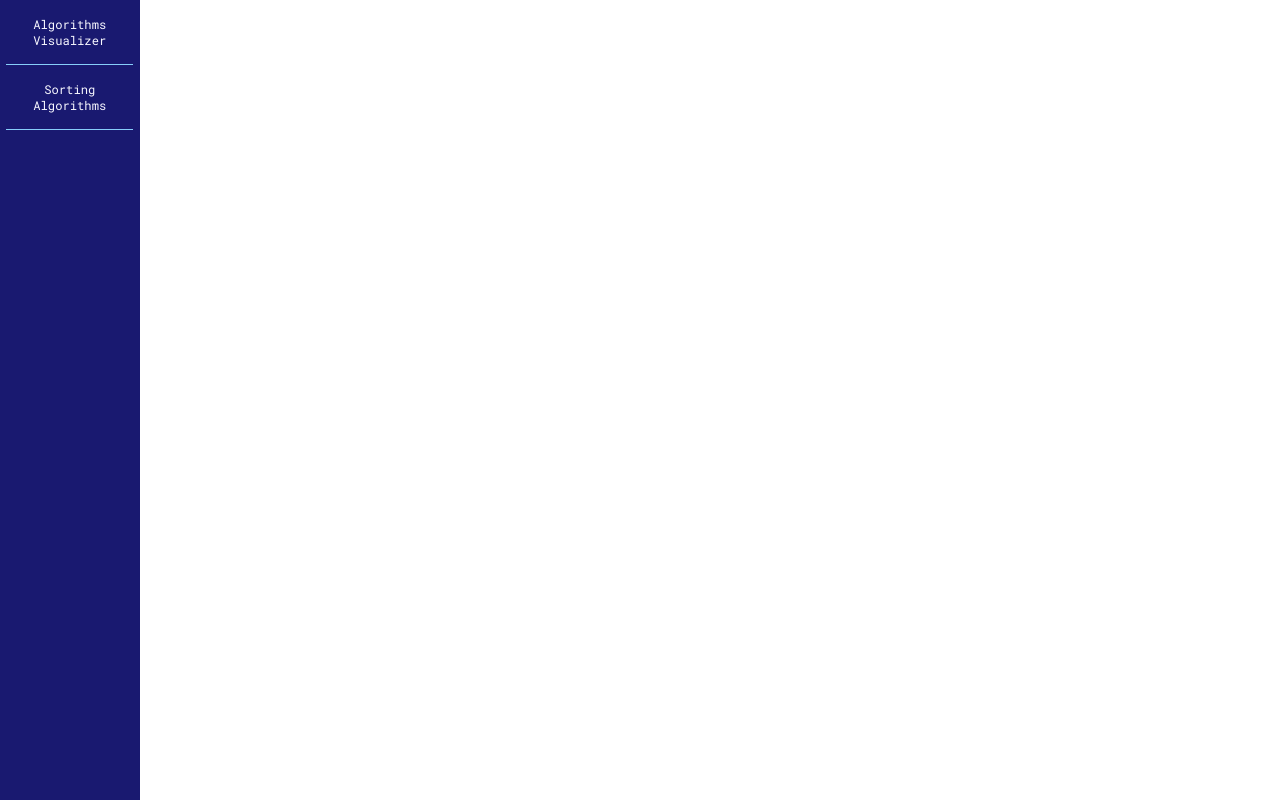
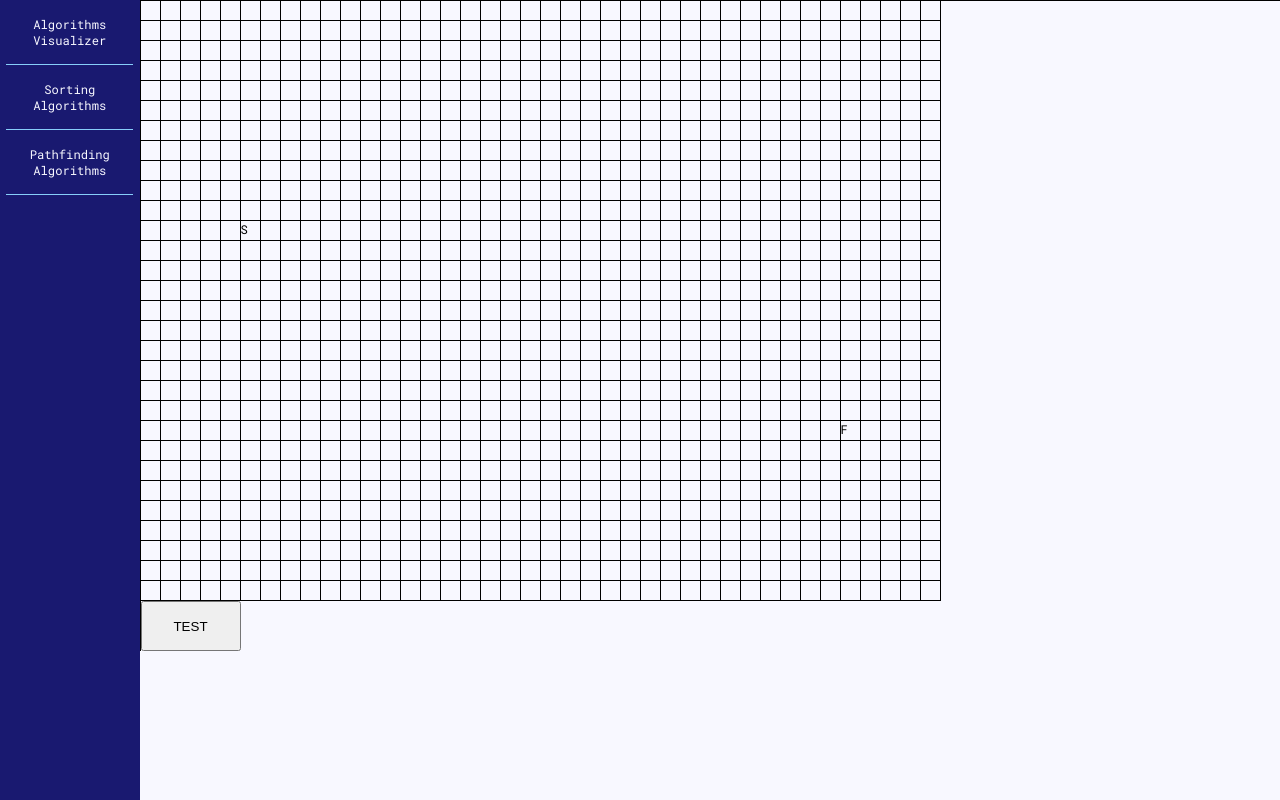
Before and after one commit to mskwarczek/algorithms-visualizer, a React (Create React App) app: page /pathfinding in a window 1280 px wide. Built offline with nearby package versions, Linux system fonts and the light colour scheme.

Commit message:
Add core files for pathfinding algorithms, add Dijkstra's algorithm

```diff
--- /dev/null
+++ b/src/PathfindingModule/PathfindingContainer.js
@@ -0,0 +1,30 @@
+import React, { useState, useEffect } from 'react';
+
+import Toolbar from '../common/Toolbar';
+import DijkstraAlgorithm from './containers/DijkstraAlgorithm';
+
+
+const PathfinidingContainer = () => {
+
+  // Temporary solution, these are to be defined by the user or auto calculated
+  const START_NODE_X = 5;
+  const START_NODE_Y = 11;
+  const FINISH_NODE_X = 35;
+  const FINISH_NODE_Y = 21;
+  const LENGTH_X = 40;
+  const LENGTH_Y = 30;
+
+
+  return (
+    <div className='moduleContainer'>
+      <DijkstraAlgorithm
+        lengthX={LENGTH_X}
+        lengthY={LENGTH_Y}
+        start={{ x: START_NODE_X, y: START_NODE_Y }}
+        finish={{ x: FINISH_NODE_X, y: FINISH_NODE_Y }}
+      />
+    </div>
+  );
+};
+
+export default PathfinidingContainer;
--- /dev/null
+++ b/src/PathfindingModule/components/Node.js
@@ -0,0 +1,24 @@
+import React from 'react';
+
+const Node = ({ type }) => {
+
+  return (
+    <div
+      style={{
+        width: '20px',
+        height: '20px',
+        borderBottom: '1px solid black',
+        borderRight: '1px solid black',
+      }}
+    >
+      { type === 'start' ? <p>S</p>
+        : type === 'finish' ? <p>F</p>
+        : type === 'visited' ? <p>**</p>
+        : type === 'shortestPath' ? <p>X</p>
+        : null
+      }
+    </div>
+  );
+};
+
+export default Node;
--- /dev/null
+++ b/src/PathfindingModule/containers/DijkstraAlgorithm.js
@@ -0,0 +1,153 @@
+import React, { useState, useEffect } from 'react';
+
+import Node from '../components/Node';
+
+const DijkstraAlgorithm = ({
+  lengthX,
+  lengthY,
+  start,
+  finish,
+}) => {
+
+  const [ grid, updateGrid ] = useState([]);
+
+  useEffect(() => {
+    generateGrid();
+  // eslint-disable-next-line react-hooks/exhaustive-deps
+  }, []);
+
+  const generateGrid = () => {
+    let newGrid = [];
+    for (let y = 0; y < lengthY; y++) {
+      newGrid.push([]);
+      for (let x = 0; x < lengthX; x++) {
+        newGrid[y].push({
+            x,
+            y,
+            type: null,
+            distance: Infinity,
+            isVisited: false,
+            previousNode: null,
+            isWall: false,
+        });
+      };
+    };
+    const startNode = { ...newGrid[start.y][start.x], type: 'start', distance: 0, isVisited: true };
+    const finishNode = { ...newGrid[finish.y][finish.x], type: 'finish' };
+    newGrid[start.y][start.x] = startNode;
+    newGrid[finish.y][finish.x] = finishNode;
+    updateGrid(newGrid);
+  };
+
+  const displayGrid = () => {
+    return grid.map((axisY, idx) =>
+      <div
+        key={idx}
+        style={{ display: 'flex', flexFlow: 'row nowrap' }}>
+        {axisY.map(node =>
+          <Node
+            key={`${node.x}-${node.y}`}
+            type={node.type}
+            distance={node.distance}
+            isVisited={node.isVisited}
+            previousNode={node.previousNode}
+            isWall={node.isWall}
+        />)}
+      </div>
+    );
+  };
+
+  const dijkstra = () => {
+    const finishNode = grid[finish.y][finish.x];
+    const visitedNodesInOrder = [];
+    const unvisitedNodes = getAllNodes();
+    while (!!unvisitedNodes.length) {
+      sortNodesByDistance(unvisitedNodes);
+      const closestNode = unvisitedNodes.shift();
+      if (closestNode.isWall) continue;
+      if (closestNode.distance === Infinity) return visitedNodesInOrder;
+      closestNode.isVisited = true;
+      visitedNodesInOrder.push(closestNode);
+      if (closestNode === finishNode) return visitedNodesInOrder;
+      updateUnvisitedNeighbours(closestNode);
+    };
+  };
+
+  const getAllNodes = () => {
+    const nodes = [];
+    grid.forEach(axisY =>
+      axisY.forEach(node =>
+        nodes.push(node)
+      )
+    );
+    return nodes;
+  };
+
+  const sortNodesByDistance = unvisitedNodes => {
+    unvisitedNodes.sort((nodeA, nodeB) => nodeA.distance - nodeB.distance);
+  };
+
+  const updateUnvisitedNeighbours = node => {
+    const unvisitedNeighbours = getUnvisitedNeighbours(node);
+    unvisitedNeighbours.forEach(neighbour => {
+      neighbour.distance = node.distance + 1;
+      neighbour.previousNode = node;
+    });
+  };
+
+  function getUnvisitedNeighbours(node) {
+    const neighbours = [];
+    const { x, y } = node;
+    if (y > 0) neighbours.push(grid[y - 1][x]);
+    if (y < grid.length - 1) neighbours.push(grid[y + 1][x]);
+    if (x > 0) neighbours.push(grid[y][x - 1]);
+    if (x < grid[0].length - 1) neighbours.push(grid[y][x + 1]);
+    return neighbours.filter(neighbour => !neighbour.isVisited);
+  };
+
+  const getNodesInShortestPathOrder = () => {
+    const nodesInShortestPathOrder = [];
+    let currentNode = grid[finish.y][finish.x];
+    while (currentNode !== null) {
+      nodesInShortestPathOrder.unshift(currentNode);
+      currentNode = currentNode.previousNode;
+    };
+    return nodesInShortestPathOrder;
+  };
+
+  const step = ms => {
+    return new Promise(resolve => setTimeout(resolve, ms));
+  };
+
+  const visualizeStepsOnGrid = async (source, type) => {
+    for (let i = 0; i < source.length; i++) {
+      const currentNode = source[i];
+      updateGrid(grid => {
+        return grid.map((axisY, idxY) => {
+          return axisY.map((node, idxX) => {
+            return (idxY === currentNode.y && idxX === currentNode.x && currentNode.type !== 'start' && currentNode.type !== 'finish')
+              ? { ...node, type }
+              : node;
+          });
+        });
+      });
+      await step(10);
+    };
+  };
+
+  const visualizeDijkstra = async () => {
+    const visitedNodesInOrder = dijkstra();
+    const nodesInShortestPathOrder = getNodesInShortestPathOrder();
+    await visualizeStepsOnGrid(visitedNodesInOrder, 'visited');
+    await visualizeStepsOnGrid(nodesInShortestPathOrder, 'shortestPath');
+  };
+
+  return (
+    <div style={{ borderTop: '1px solid black', borderLeft: '1px solid black'}}>
+      {grid && grid.length > 0 && displayGrid()}
+      <button style={{ width: '100px', height: '50px', color: 'black' }} onClick={visualizeDijkstra}>TEST</button>
+    </div>
+  );
+};
+
+export default DijkstraAlgorithm;
--- a/src/common/Navigation.js
+++ b/src/common/Navigation.js
@@ -3,6 +3,7 @@ import { Switch, Route, Link } from 'react-router-dom';
 
 import HomePage from '../HomePage/HomePage';
 import SortContainer from '../SortModule/SortContainer';
+import PathfindingContainer from '../PathfindingModule/PathfindingContainer';
 
 const Router = () => {
 
@@ -11,10 +12,12 @@ const Router = () => {
       <div className='navigationContainer'>
         <Link to='/'>Algorithms Visualizer</Link>
         <Link to='/sort'>Sorting Algorithms</Link>
+        <Link to='/pathfinding'>Pathfinding Algorithms</Link>
       </div>
       <Switch >
         <Route exact path='/' component={HomePage} />
         <Route exact path='/sort' component={SortContainer} />
+        <Route exact path='/pathfinding' component={PathfindingContainer} />
       </Switch>
     </div>
   );
```
